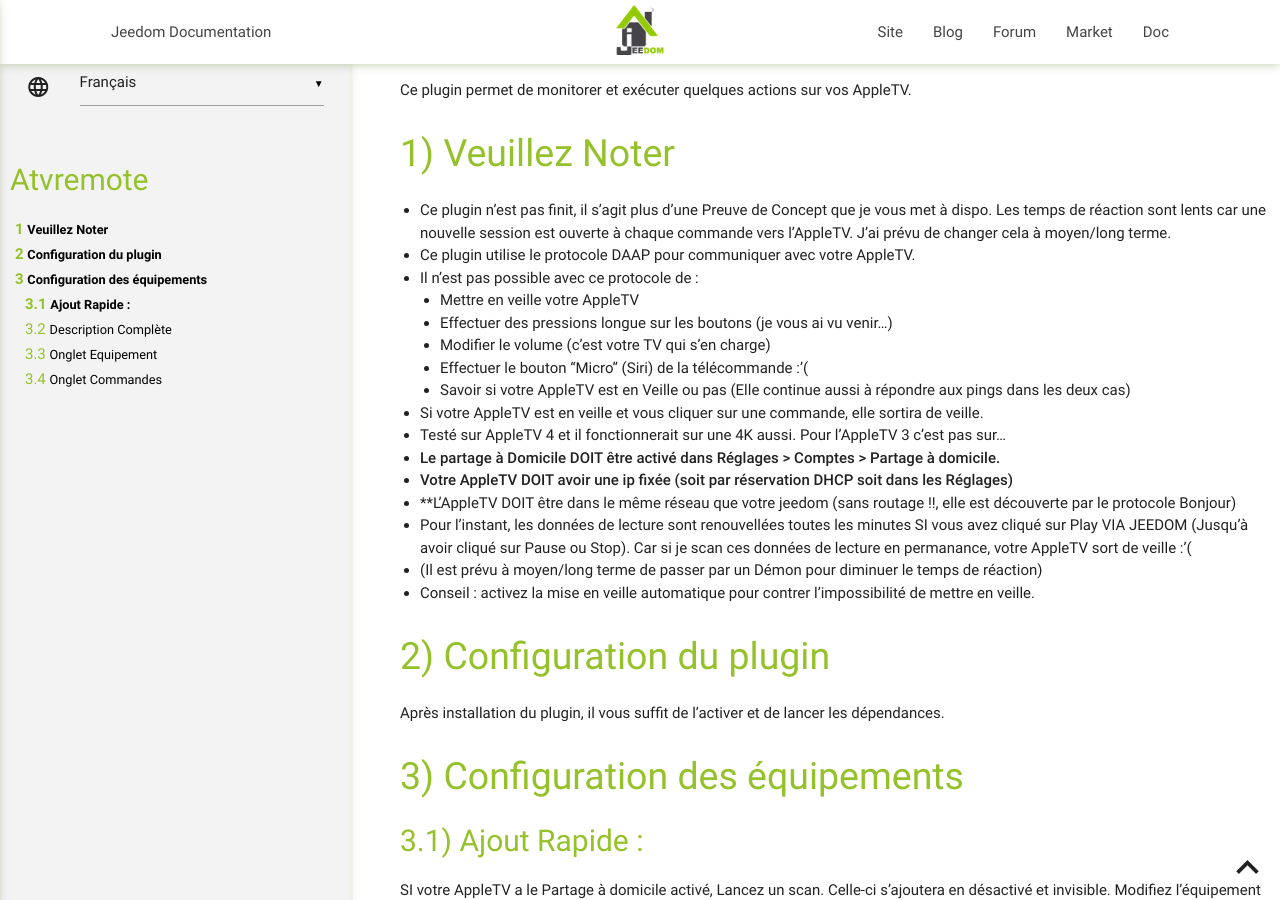
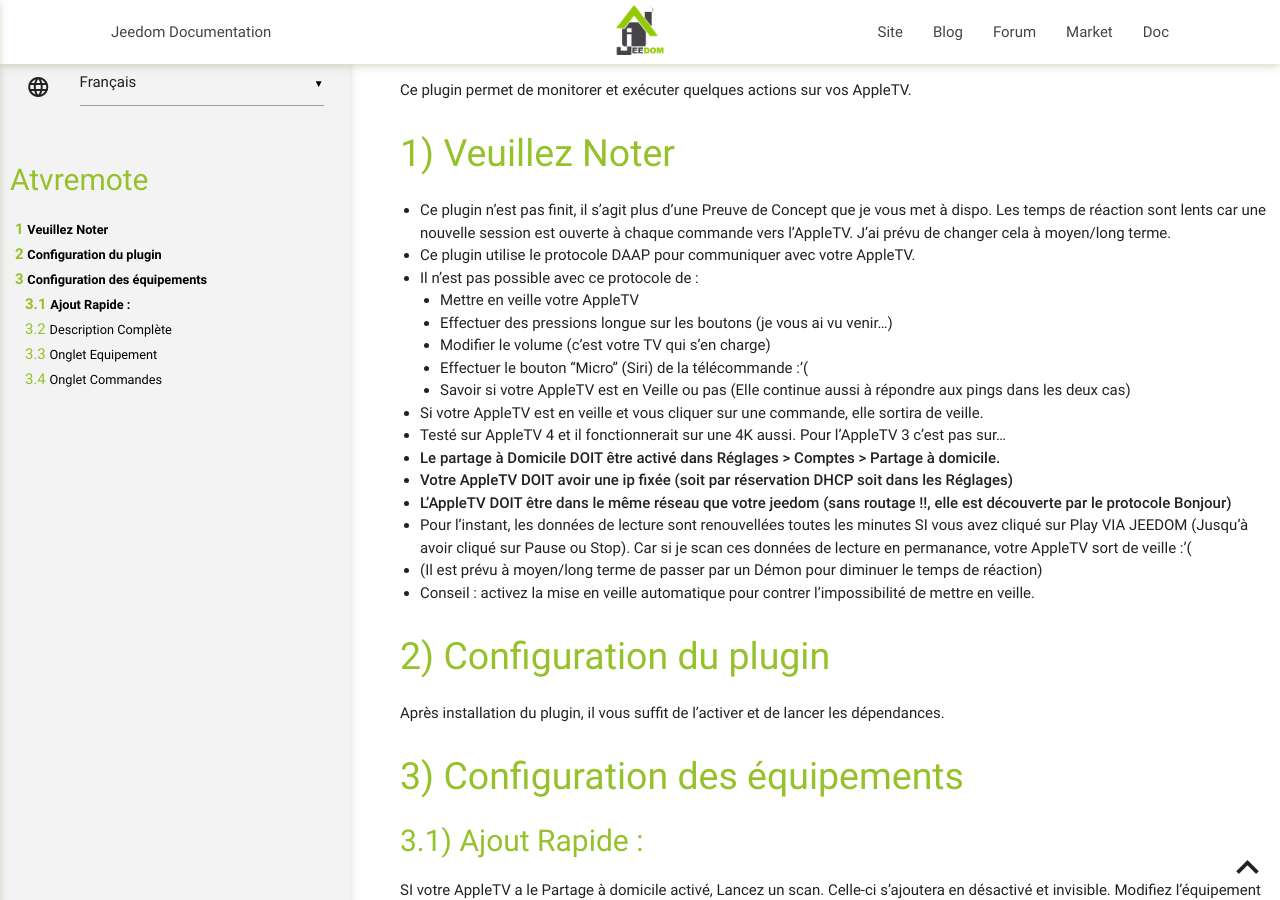
Before and after one commit to NebzHB/plugin-aTVremote, a Jekyll site: the page built from docs/fr_FR/index.md, in a window 1280 px wide and 900 px high. Built offline with Jekyll 4.4.1, drawn with Linux system fonts in a browser that asks for light colours; our own code applies the rules of GitHub Pages for plain Markdown files.

```diff
--- a/docs/fr_FR/index.md
+++ b/docs/fr_FR/index.md
@@ -14,7 +14,7 @@ Veuillez Noter
 - Testé sur AppleTV 4 et il fonctionnerait sur une 4K aussi. Pour l'AppleTV 3 c'est pas sur...
 - **Le partage à Domicile DOIT être activé dans Réglages > Comptes > Partage à domicile.**
 - **Votre AppleTV DOIT avoir une ip fixée (soit par réservation DHCP soit dans les Réglages)**
-- **L'AppleTV DOIT être dans le même réseau que votre jeedom (sans routage !!, elle est découverte par le protocole Bonjour)
+- **L'AppleTV DOIT être dans le même réseau que votre jeedom (sans routage !!, elle est découverte par le protocole Bonjour)**
 - Pour l'instant, les données de lecture sont renouvellées toutes les minutes SI vous avez cliqué sur Play VIA JEEDOM (Jusqu'à avoir cliqué sur Pause ou Stop). Car si je scan ces données de lecture en permanance, votre AppleTV sort de veille :'(
 - (Il est prévu à moyen/long terme de passer par un Démon pour diminuer le temps de réaction)
 - Conseil : activez la mise en veille automatique pour contrer l'impossibilité de mettre en veille.
```
